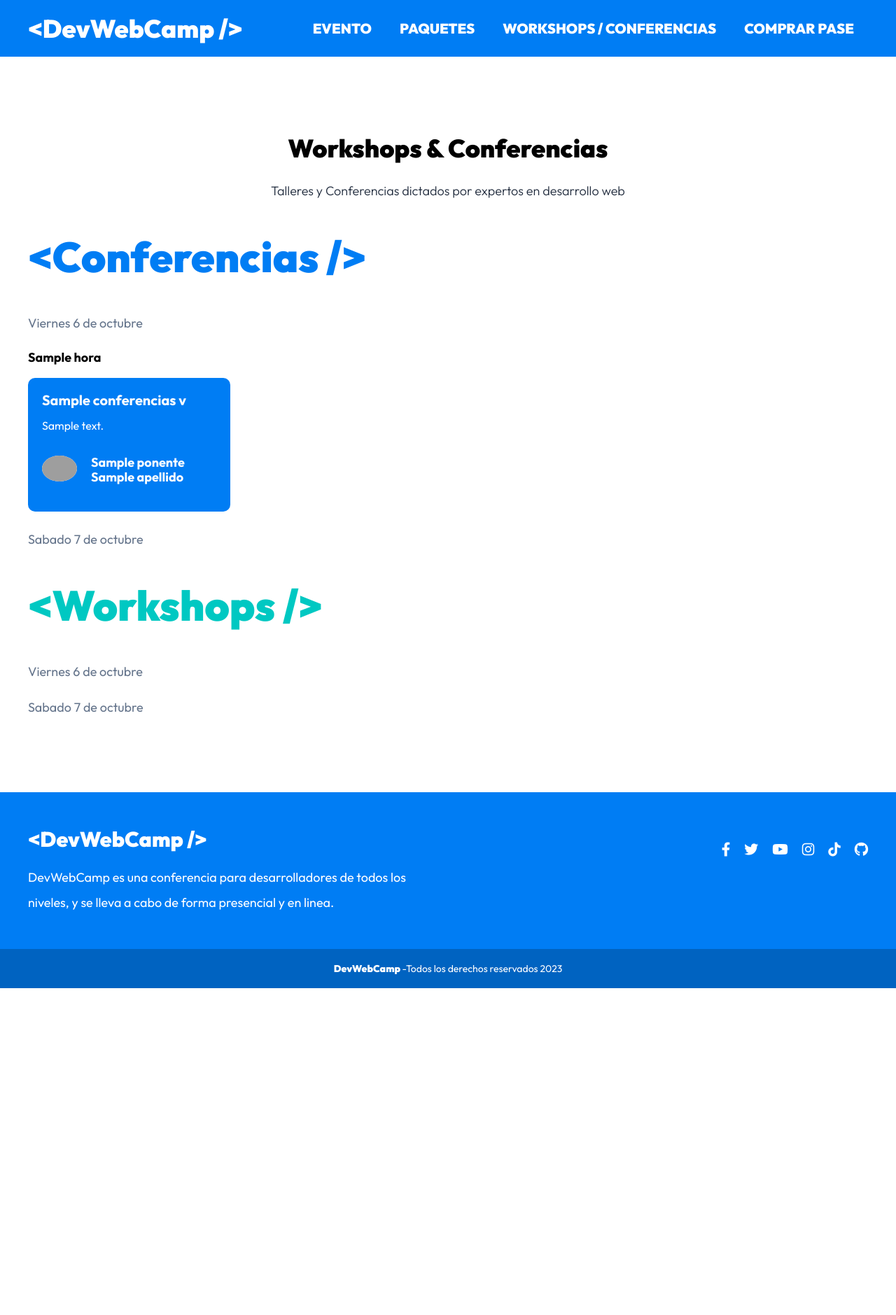
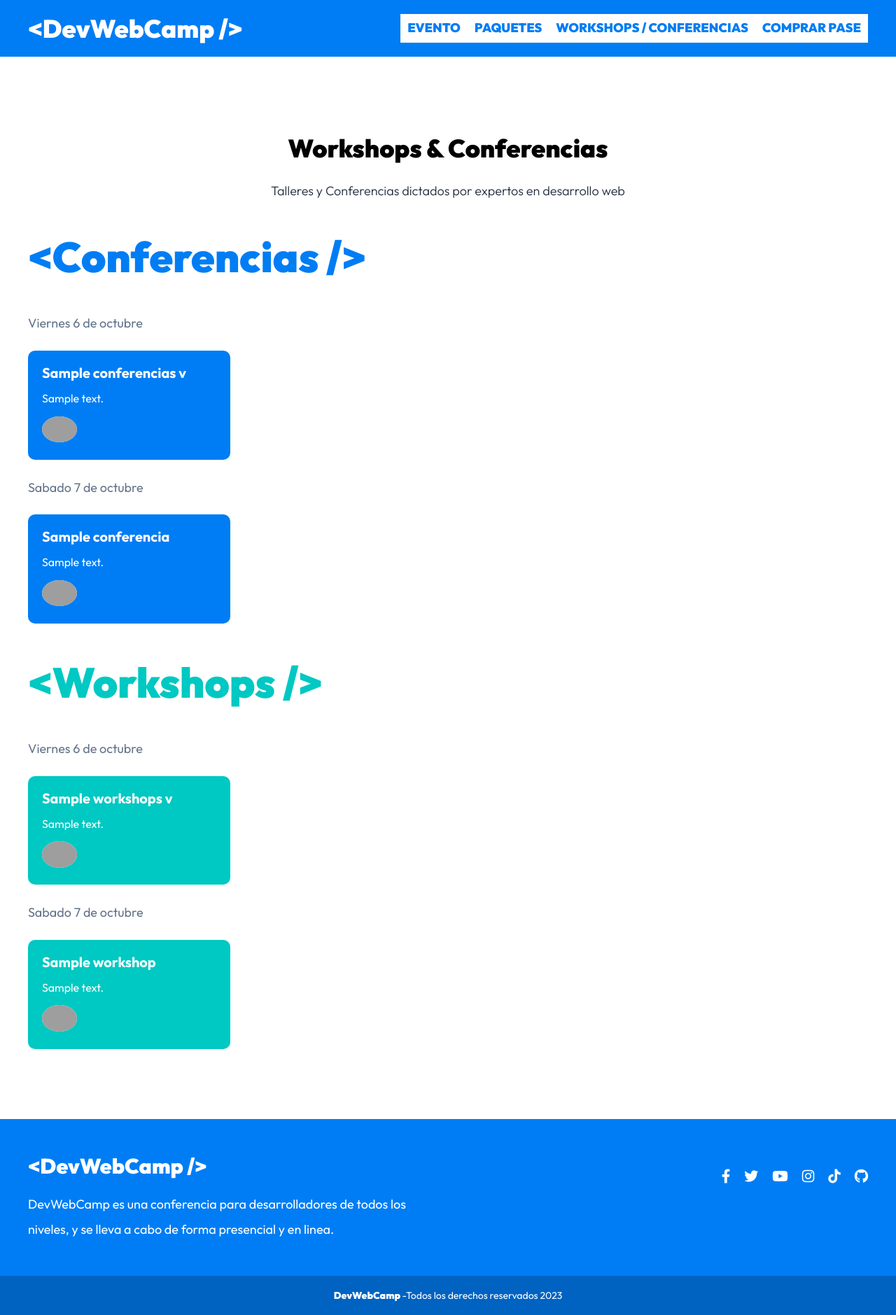
Before and after one commit to nahuburgueno/DevWebCamp, a PHP site: template views/paginas/conferencias.php in a window 1280 px wide. Shown: the part 600-2479 px from the top of the page at 70% size. Before the commit the page ends 2012 px from the top, so only its background shows below. Run offline with PHP 8.4, Linux system fonts and the light colour scheme; the template is opened without the code that fills it: most values are stand-ins (such as "Sample title", 1, 10 or a date in 2020); data that the repository does not hold is empty; some libraries are stand-ins or nearby versions; grey boxes are pictures that could not be loaded.

Commit message:
Nueva vista, cambios en controllador.

```diff
--- a/models/ActiveRecord.php
+++ b/models/ActiveRecord.php
@@ -162,8 +162,12 @@
     }
 
     // Traer un total de registros
-    public static function total() {
+    public static function total($columna = '', $valor = '') {
         $query = "SELECT COUNT(*) FROM " . static::$tabla;
+
+        if ( $columna ) {
+            $query .= " WHERE $columna = $valor";
+        }
         $resultado = self::$db->query($query);
         $total = $resultado->fetch_array();
 
--- a/src/scss/base/_mixins.scss
+++ b/src/scss/base/_mixins.scss
@@ -99,9 +99,11 @@
     color: v.$blanco;
     text-align: center;
     margin-bottom: 2rem;
+    white-space: nowrap;
     @include desktop {
         text-align: left;
         margin-bottom: 0;
+
     }
 }
 
@@ -119,23 +121,23 @@
                 font-family: "Font Awesome 6 Brands";
             }
 
-            &[href*="https://facebook.com"]::before {
+            &[href*="facebook.com"]::before {
                 content: "\f39e";
             }
-            &[href*="https://github.com"]::before {
+            &[href*="github.com"]::before {
                 content: "\f09b";
             }
 
-            &[href*="https://tiktok.com"]::before {
+            &[href*="tiktok.com"]::before {
                 content: "\e07b";
             }
-            &[href*="https://instagram.com"]::before {
+            &[href*="instagram.com"]::before {
                 content: "\f16d";
             }
-            &[href*="https://youtube.com"]::before {
+            &[href*="youtube.com"]::before {
                 content: "\f167";
             }
-            &[href*="https://twitter.com"]::before {
+            &[href*="twitter.com"]::before {
                 content: "\f099";
             }
 
@@ -170,7 +172,7 @@
 list-style: none;
 }
 
-@mixin tags  {
+@mixin tags {
     @include reset-lista();
     display: flex;
     flex-wrap: wrap;
--- a/src/scss/paginas/_conferencias.scss
+++ b/src/scss/paginas/_conferencias.scss
@@ -28,6 +28,13 @@
         #{$modificador}__heading {
             color: v.$secundario;
         }
+
+        .evento__informacion {
+            background-color: v.$secundario;
+            &:hover {
+                background-color: darken($color: v.$secundario, $amount: 10%);
+            }
+         }
     }
 
     .swiper-button-next, .swiper-button-prev {
--- a/src/scss/paginas/_index.scss
+++ b/src/scss/paginas/_index.scss
@@ -2,3 +2,4 @@
 @forward 'devwebcamp';
 @forward 'paquetes';
 @forward 'conferencias';
+@forward 'inicio';
--- /dev/null
+++ b/src/scss/paginas/inicio/_index.scss
@@ -0,0 +1,2 @@
+@forward 'resumen';
+@forward 'speaker';
--- /dev/null
+++ b/src/scss/paginas/inicio/_resumen.scss
@@ -0,0 +1,44 @@
+@use 'base/mixins' as m;
+@use 'base/variables' as v;
+
+.resumen {
+    background-image: linear-gradient(to right, rgba(v.$azul, .7), rgba(v.$azul, .9)), url('../img/bg_numeros.jpg');
+    background-image: linear-gradient(to right, rgba(v.$azul, .7), rgba(v.$azul, .9)), image-set(
+        url('../img/bg_numeros.avif') 1x,
+        url('../img/bg_numeros.webp') 1x,
+        url('../img/bg_numeros.jpg') 1x,
+    );
+
+    padding: 12rem 0;
+    background-size: cover;
+    background-position: center;
+
+    &__grid {
+        @include m.contenedor;
+        @include m.grid(1, 5rem);
+        @include m.tablet {
+            @include m.grid(2, 5rem);
+        }
+
+    }
+
+    &__bloque {
+        text-align: center;
+        color: v.$blanco;
+
+    }
+
+    &__texto {
+        font-weight: v.$black;
+        line-height: 1;
+        margin: 0;
+        text-transform: uppercase;
+        font-size: 2.4rem;
+
+        &--numero {
+            @extend .resumen__texto;
+            font-size: 8rem;
+        }
+    }
+
+}
--- /dev/null
+++ b/src/scss/paginas/inicio/_speaker.scss
@@ -0,0 +1,50 @@
+@use 'base/mixins' as m;
+@use 'base/variables' as v;
+
+.speakers {
+
+    &__grid {
+        @include m.contenedor;
+        @include m.grid(1, 5rem);
+        @include m.tablet {
+            @include m.grid(2, 5rem);
+        }
+
+        @include m.xl_desktop {
+            @include m.grid(3, 5rem);
+        }
+    }
+}
+
+.speaker {
+    @include m.card;
+    background-position: center top;
+    background-size: 35rem;
+
+    &:nth-child(4n + 1) {
+        background-image: image-set(
+            url('../img/bg_1/avif') 1x,
+            url('../img/bg_1/webp') 1x,
+            url('../img/bg_1/png') 1x,
+        );
+    }
+
+    &__ubicacion {
+        color: v.$gris;
+        margin: 1rem 0;
+        font-size: 2rem;
+        line-height: 1.5;
+    }
+
+    &__listado-skills {
+        @include m.tags;
+    }
+}
+
+.speaker-sociales {
+    @include m.menu-social(v.$negro, 3rem);
+    display: flex;
+    gap: 2rem;
+    margin-top: 2rem;
+
+}
--- a/src/scss/ui/header/_header.scss
+++ b/src/scss/ui/header/_header.scss
@@ -31,6 +31,10 @@
 
     &__form {
         display: flex;
+    }
+
+    &__submit {
+        @extend .header__enlace;
     }
 
     &__contenido {
--- a/src/scss/ui/header/_navegacion.scss
+++ b/src/scss/ui/header/_navegacion.scss
@@ -10,8 +10,8 @@
 
     &__enlace {
         color: v.$blanco;
-        font-size: 2rem;
-        padding: 2rem;
+        font-size: 1.8rem;
+        padding: 1rem;
         font-weight: v.$black;
         text-transform: uppercase;
         text-align: center;
--- a/views/paginas/conferencias.php
+++ b/views/paginas/conferencias.php
@@ -9,25 +9,7 @@
         <div class="eventos__listado slider swiper">
         <div class="swiper-wrapper">
                 <?php foreach($eventos['conferencias_v'] as $evento )  {?>
-                        <div class="evento swiper-slide">
-                            <p class="evento__hora"><?php echo $evento->hora->hora;?></p>
-
-                            <div class="evento__informacion">
-                                <h4 class="evento__nombre"><?php echo $evento->nombre ?></h4>
-
-                                    <p class="evento__introduccion"><?php echo $evento->descripcion; ?></p>
-
-                                <div class="evento__autor-info">
-                                <picture>
-                <source srcset="<?php echo $_ENV['HOST']; ?>/img/speakers/<?php echo $evento->ponente->imagen; ?>.webp" type="image/webp">
-                <source srcset="<?php echo $_ENV['HOST']; ?>/img/speakers/<?php echo $evento->ponente->imagen; ?>.png" type="image/png">
-                <img class="evento__imagen-autor" loading="lazy" width="200" height="300" src="<?php echo $_ENV['HOST']; ?>/img/speakers/<?php echo $evento->ponente->imagen; ?>.png" alt="Imagen Ponente">
-            </picture>
-
-                                    <p class="evento__autor-nombre"><?php echo $evento->ponente->nombre . " " . $evento->ponente->apellido; ?></p>
-                                </div>
-                            </div>
-                        </div>
+                    <?php include __DIR__ . '../../templates/evento.php'; ?>
                 <?php } ?>
             </div>
             <div class="swiper-button-next"></div>
@@ -36,26 +18,42 @@
 
         <p class="eventos__fecha">Sabado 7 de octubre</p>
 
-        <div class="eventos__listado">
-
+        <div class="eventos__listado slider swiper">
+            <div class="swiper-wrapper">
+                <?php foreach($eventos['conferencias_s'] as $evento )  {?>
+                        <?php include __DIR__ . '../../templates/evento.php'; ?>
+                <?php } ?>
+            </div>
+                <div class="swiper-button-next"></div>
+                <div class="swiper-button-prev"></div>
         </div>
-
     </div>
 
     <div class="eventos eventos--workshops">
         <h3 class="eventos__heading">&lt;Workshops /></h3>
         <p class="eventos__fecha">Viernes 6 de octubre</p>
 
-        <div class="eventos__listado">
-
+        <div class="eventos__listado slider swiper">
+            <div class="swiper-wrapper">
+                <?php foreach($eventos['workshops_v'] as $evento )  {?>
+                        <?php include __DIR__ . '../../templates/evento.php'; ?>
+                <?php } ?>
+            </div>
+                <div class="swiper-button-next"></div>
+                <div class="swiper-button-prev"></div>
         </div>
 
         <p class="eventos__fecha">Sabado 7 de octubre</p>
 
-        <div class="eventos__listado">
-
+        <div class="eventos__listado slider swiper">
+            <div class="swiper-wrapper">
+                <?php foreach($eventos['workshops_s'] as $evento )  {?>
+                        <?php include __DIR__ . '../../templates/evento.php'; ?>
+                <?php } ?>
+            </div>
+                <div class="swiper-button-next"></div>
+                <div class="swiper-button-prev"></div>
         </div>
-
     </div>
 
 
--- /dev/null
+++ b/views/templates/evento.php
@@ -0,0 +1,19 @@
+<div class="evento swiper-slide">
+                            <p class="evento__hora"><?php echo $evento->hora->hora;?></p>
+
+                            <div class="evento__informacion">
+                                <h4 class="evento__nombre"><?php echo $evento->nombre ?></h4>
+
+                                    <p class="evento__introduccion"><?php echo $evento->descripcion; ?></p>
+
+                                <div class="evento__autor-info">
+                                <picture>
+                                    <source srcset="<?php echo $_ENV['HOST']; ?>/img/speakers/<?php echo $evento->ponente->imagen; ?>.webp" type="image/webp">
+                                    <source srcset="<?php echo $_ENV['HOST']; ?>/img/speakers/<?php echo $evento->ponente->imagen; ?>.png" type="image/png">
+                                    <img class="evento__imagen-autor" loading="lazy" width="200" height="300" src="<?php echo $_ENV['HOST']; ?>/img/speakers/<?php echo $evento->ponente->imagen; ?>.png" alt="Imagen Ponente">
+                                </picture>
+
+                                    <p class="evento__autor-nombre"><?php echo $evento->ponente->nombre . " " . $evento->ponente->apellido; ?></p>
+                                </div>
+                            </div>
+                        </div>
--- a/views/templates/footer.php
+++ b/views/templates/footer.php
@@ -6,8 +6,7 @@
                     DevWebCamp es una conferencia para desarrolladores de todos los niveles, y se lleva a cabo de forma presencial y en linea.
                 </p>
         </div>
-
-        <nav class="menu-redes">
+<nav class="menu-redes">
     <a class="menu-redes__enlace" rel="noopener noreferrer" target="_blank" href="https://facebook.com/C%C3%B3digo-Con-Juan-103341632130628">
         <span class="menu-redes__ocultar">Facebook</span>
     </a>
@@ -24,7 +23,7 @@
         <span class="menu-redes__ocultar">Tiktok</span>
     </a>
     <a class="menu-redes__enlace" rel="noopener noreferrer" target="_blank" href="https://github.com/codigoconjuan">
-        <span class="menu-redes__ocultar">Tiktok</span>
+        <span class="menu-redes__ocultar">GitHub</span>
     </a>
 </nav>
     </div>
--- a/views/templates/header.php
+++ b/views/templates/header.php
@@ -1,8 +1,22 @@
 <header class="header">
     <div   class="header__contenedor">
         <nav  class="header__navegacion">
-            <a href="/registro" class="header__enlace">Registro</a>
-            <a href="/login" class="header__enlace">Iniciar Sesión</a>
+            <?php if(is_Auth())  { ?>
+
+                <a href="<?php echo is_Admin() ? '/admin/dashboard' : '/finalizar-registro'; ?>" class="header__enlace">Administrar</a>
+                <form method="POST" action="/logout"  class="header__form">
+                    <input type="submit" value="Cerrar Sesión" class="header__submit">
+                </form>
+
+
+            <?php } else { ?>
+
+                <a href="/registro" class="header__enlace">Registro</a>
+                <a href="/login" class="header__enlace">Iniciar Sesión</a>
+
+            <?php }  ?>
+
+
         </nav>
 
         <div class="header__contenido">
@@ -22,10 +36,10 @@
     <div class="barra__contenido">
         <a class="barra__logo" href="/"><h2>&#60;DevWebCamp /></h2></a>
         <nav class="navegacion">
-            <a href="/devwebcamp" class="navegacion__enlace">Evento</a>
-            <a href="/paquetes" class="navegacion__enlace">Paquetes</a>
-            <a href="/workshops-conferencias" class="navegacion__enlace">Workshops / Conferencias</a>
-            <a href="/registro" class="navegacion__enlace">Comprar pase</a>
+            <a href="/devwebcamp" class="navegacion__enlace <?php echo pagina_actual('/devwebcamp') ? 'navegacion__enlace--actual' : ''; ?>" >Evento</a>
+            <a href="/paquetes" class="navegacion__enlace <?php echo pagina_actual('/paquetes') ? 'navegacion__enlace--actual' : ''; ?>">Paquetes</a>
+            <a href="/workshops-conferencias" class="navegacion__enlace <?php echo pagina_actual('/workshops-conferencias') ? 'navegacion__enlace--actual' : ''; ?>">Workshops / Conferencias</a>
+            <a href="/registro" class="navegacion__enlace <?php echo pagina_actual('/registro') ? 'navegacion__enlace--actual' : ''; ?>">Comprar pase</a>
         </nav>
     </div>
 </div>
```
Also changed, not shown: controllers/PaginasController.php (+46 -1 lines), includes/funciones.php (+10 -3 lines), views/paginas/index.php (added, +113 -0 lines), public/build/css/app.css, 1 other file.
